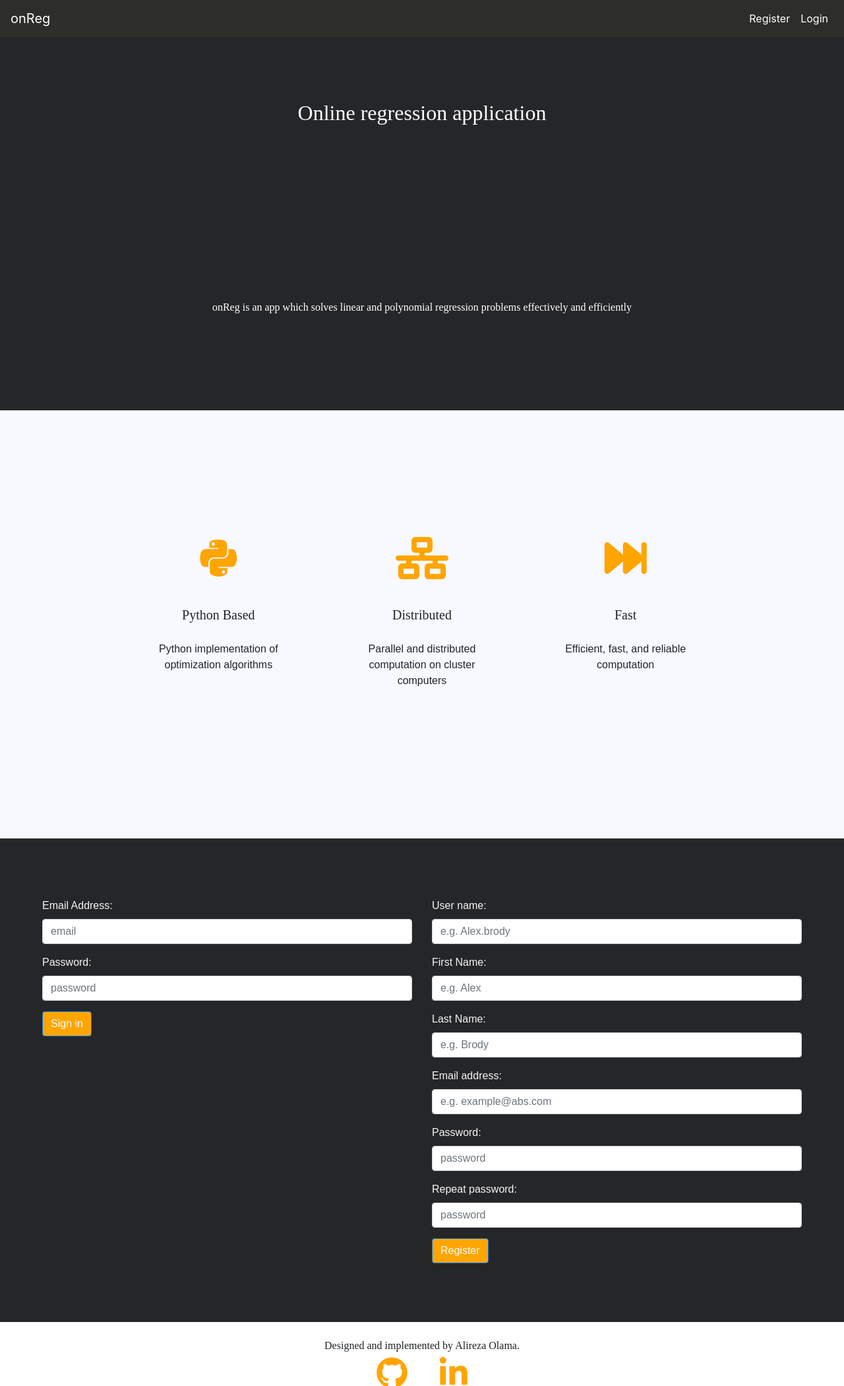
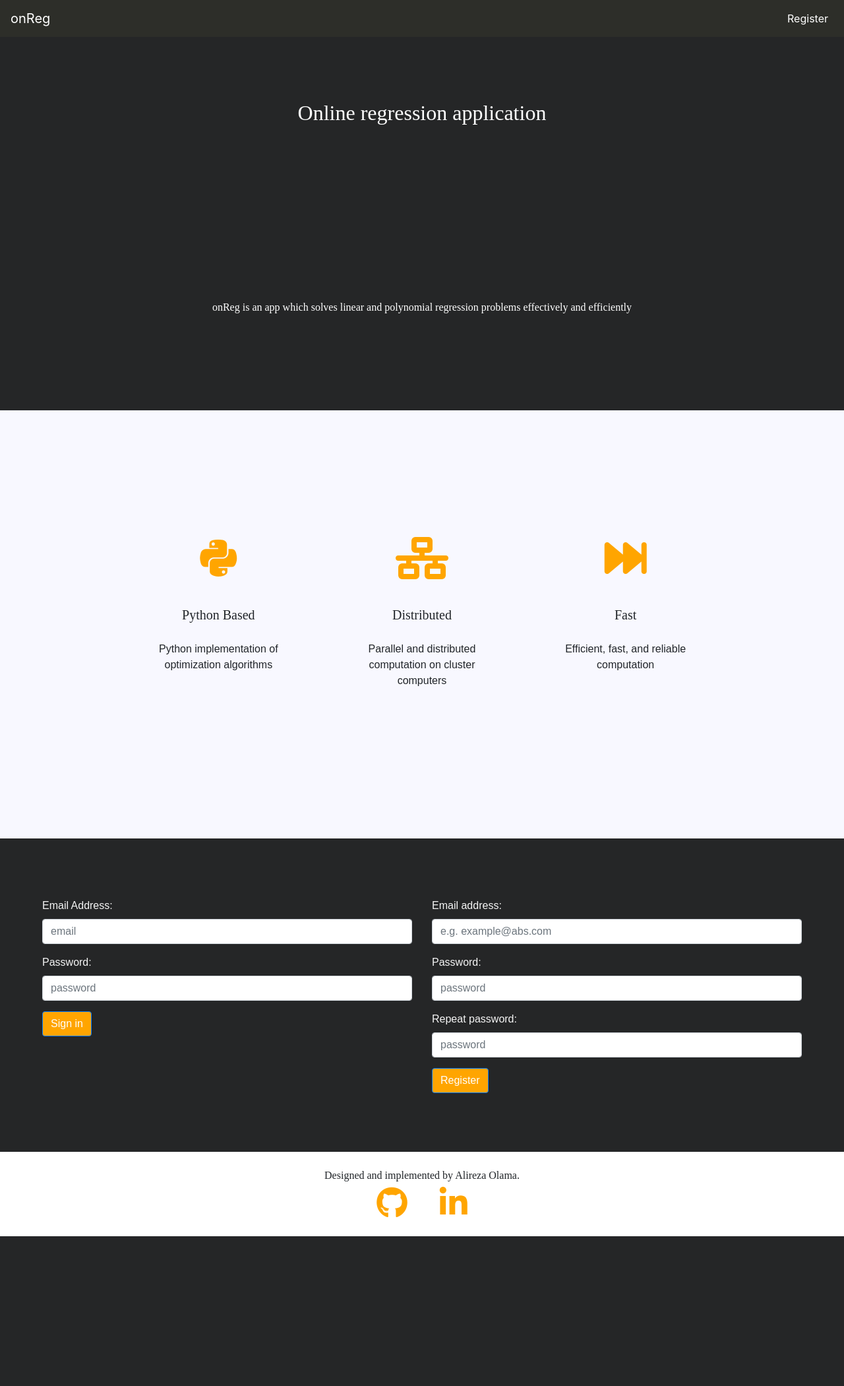
Before and after one commit to Alirezalm/webreg, a Django app: page / in a window 1280 px wide. Shown: the top 2101 px of the page at 66% size. After the commit the page ends 1874 px from the top, so only its background shows below. Run offline with Django 3.2, Linux system fonts and the light colour scheme; some libraries are stand-ins or nearby versions; some web fonts are replaced.

Commit message:
user authentication implemented

```diff
--- a/regression/views.py
+++ b/regression/views.py
@@ -1,26 +1,45 @@
 import json
 
+from django.contrib.auth import authenticate, login, logout
 from django.contrib.auth.models import User
 from django.contrib.gis.geometry import json_regex
 from django.http import HttpResponse, JsonResponse
 from django.shortcuts import render
-from django.views.decorators.csrf import  csrf_exempt
+from django.views.decorators.csrf import csrf_exempt
 
 
 @csrf_exempt
-def home_page(request, code = None):
+def home_page(request, code=None):
     context = {}
     if request.method == 'GET':
-        if request.user.is_authenticated:
+        if code == 'logout':
+            logout(request)
+            return JsonResponse({'status': 1})
+        if request.user.is_authenticated & request.user.is_active:
             context = {'auth': True}
         else:
             context = {'auth': False}
+
+        print(User.objects.all())
         return render(request, 'regression/home.html', context=context)
 
     else:
-        user = json.loads(request.body)
-        new_user = User.objects.create_user(user['userName'], user['email'], user['password'])
-        new_user.last_name = user['lastName']
-        new_user.save()
 
-        return JsonResponse({'status': 1})
+        if code == 'login':
+
+            login_info = json.loads(request.body)
+            email = login_info['email']
+            password = login_info['password']
+
+            user = authenticate(request, username=email, password=password)
+            if user is not None:
+                login(request, user)
+                return JsonResponse({'status': 1})
+            return JsonResponse({'status': 0})
+
+        else:
+            user = json.loads(request.body)
+            new_user = User.objects.create_user(user['email'], user['email'], user['password'])
+            new_user.save()
+
+            return JsonResponse({'status': 1})
--- /dev/null
+++ b/templates/regression/dashboard.html
@@ -0,0 +1,17 @@
+<template id="dashboard">
+    <h3> onReg </h3>
+    <p>random linear regression problem</p>
+
+{#    <form>#}
+{#        <div class="form-group">#}
+{#            <label  for="features">Number of features: </label>#}
+{#            <input v-model="problem"  type="text" class="form-control" id="exampleInputEmail1" aria-describedby="features">#}
+{#            <small id="emailHelp" class="form-text text-muted">We'll never share your email with anyone else.</small>#}
+{#        </div>#}
+{#        <div class="form-group">#}
+{#            <label for="exampleInputPassword1">Password</label>#}
+{#            <input type="password" class="form-control" id="exampleInputPassword1">#}
+{#        </div>#}
+{#        <button type="submit" class="btn btn-primary">Submit</button>#}
+{#    </form>#}
+</template>
--- a/templates/regression/home.html
+++ b/templates/regression/home.html
@@ -14,11 +14,12 @@
 </head>
 {% include 'regression/regform.html' %}
 {% include 'regression/sign_form.html' %}
+{% include 'regression/dashboard.html' %}
 <body id="app">
 {% if auth %}
     <div id="auth-id"> 1</div>
 {% else %}
-    <div id="auth-id"> 0 </div>
+    <div id="auth-id"> 0</div>
 {% endif %}
 <nav class="navbar  fixed-top navbar-expand-lg navbar-dark " style="background-color: #2d2e29">
     <a class="navbar-brand" href="#">onReg</a>
@@ -29,14 +30,15 @@
     <div class="collapse navbar-collapse ml-auto" id="navbarSupportedContent">
         <ul class="navbar-nav ml-auto">
             <li v-if="isAuth" class="nav-item active">
-                <a  class="nav-link" href="#">Dashboard</a>
+                <a class="nav-link" href="#myform">Dashboard</a>
 
             </li>
             <li class="nav-item active">
-                <a class="nav-link" href="#app">Register</a>
+                <a v-if="!isAuth" class="nav-link" href="#myform">Register</a>
             </li>
             <li class="nav-item active ">
-                <a  v-if="!isAuth" class="nav-link" href="#">Login</a>
+                <a v-if="isAuth" class="nav-link" href="#" @click="onLogout">Logout
+                    <small>[[userLogin.email]]</small></a>
             </li>
         </ul>
     </div>
@@ -79,14 +81,16 @@
 
 </section>
 
-<section >
+<section>
     <div class="row" id="myform">
         <div class="col-lg-6">
-            <sign-in v-if="!isAuth"></sign-in>
+            <sign-in @login-done="loginDone" v-if="!isAuth"></sign-in>
         </div>
         <div class="col-lg-6">
             <reg-form v-if="!isAuth"></reg-form>
-
+        </div>
+        <div v-if="isAuth" class="">
+        <dashboard></dashboard>
 
         </div>
     </div>
--- a/templates/regression/regform.html
+++ b/templates/regression/regform.html
@@ -1,21 +1,21 @@
 <template id="register-form">
     <div v-if="!filledForm">
         <form @submit.prevent="validation">
-            <div class="form-group">
-                <label for="username">User name: </label>
-                <input v-model="userInfo.userName" type="text" class="form-control" id="username"
-                       placeholder="e.g. Alex.brody" required>
-            </div>
-            <div class="form-group">
-                <label for="firstname">First Name: </label>
-                <input v-model="userInfo.firstName" type="text" class="form-control" id="firstname"
-                       placeholder="e.g. Alex" required>
-            </div>
-            <div class="form-group">
-                <label for="lastname">Last Name: </label>
-                <input v-model="userInfo.lastName" type="text" class="form-control" id="lastname"
-                       placeholder="e.g. Brody" required>
-            </div>
+{#            <div class="form-group">#}
+{#                <label for="username">User name: </label>#}
+{#                <input v-model="userInfo.userName" type="text" class="form-control" id="username"#}
+{#                       placeholder="e.g. Alex.brody" required>#}
+{#            </div>#}
+{#            <div class="form-group">#}
+{#                <label for="firstname">First Name: </label>#}
+{#                <input v-model="userInfo.firstName" type="text" class="form-control" id="firstname"#}
+{#                       placeholder="e.g. Alex" required>#}
+{#            </div>#}
+{#            <div class="form-group">#}
+{#                <label for="lastname">Last Name: </label>#}
+{#                <input v-model="userInfo.lastName" type="text" class="form-control" id="lastname"#}
+{#                       placeholder="e.g. Brody" required>#}
+{#            </div>#}
             <div class="form-group">
                 <label for="exampleInputEmail1">Email address:</label>
                 <input v-model="userInfo.email" type="email" class="form-control" id="exampleInputEmail1"
--- a/templates/regression/sign_form.html
+++ b/templates/regression/sign_form.html
@@ -1,13 +1,13 @@
 <template id="sign-in-form">
- <form @submit.prevent="validation">
+    <form @submit.prevent="onLogin">
         <div class="form-group">
             <label for="email-addr">Email Address: </label>
-                <input type="email" class="form-control" id="email-addr"
+            <input v-model="userLogin.email" type="email" class="form-control" id="email-addr"
                    placeholder="email" required>
         </div>
         <div class="form-group">
             <label for="pass">Password: </label>
-                <input type="password" class="form-control" id="pass"
+            <input v-model="userLogin.password" type="password" class="form-control" id="pass"
                    placeholder="password" required>
         </div>
 
--- a/webreg/settings.py
+++ b/webreg/settings.py
@@ -40,10 +40,12 @@ INSTALLED_APPS = [
     'django.contrib.sessions',
     'django.contrib.messages',
     'django.contrib.staticfiles',
-    'regression.apps.RegressionConfig'
+    'regression.apps.RegressionConfig',
+    'corsheaders'
 ]
 
 MIDDLEWARE = [
+    'corsheaders.middleware.CorsMiddleware',
     'django.middleware.security.SecurityMiddleware',
     'django.contrib.sessions.middleware.SessionMiddleware',
     'django.middleware.common.CommonMiddleware',
```
Also changed, not shown: regression/static/regression/app.js (+45 -1 lines). Lines whose indentation alone changed are shown as unchanged.
